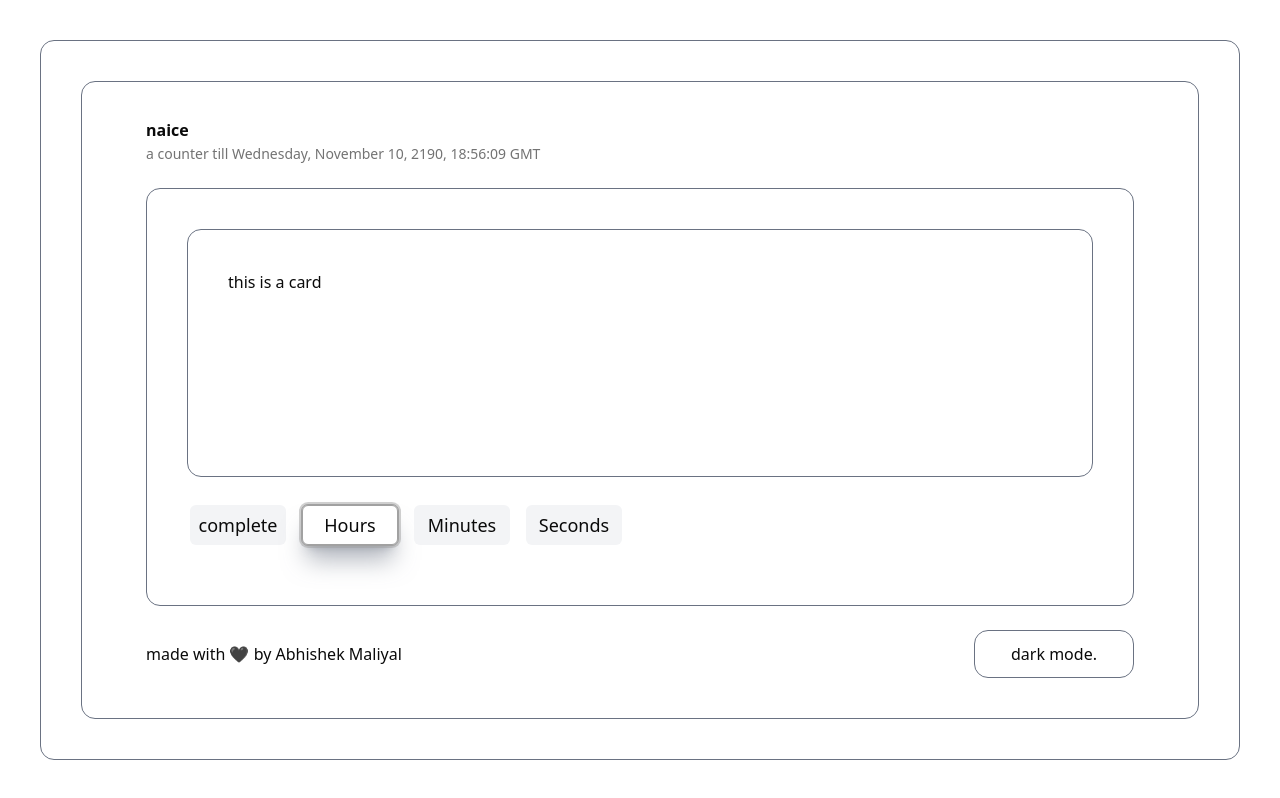
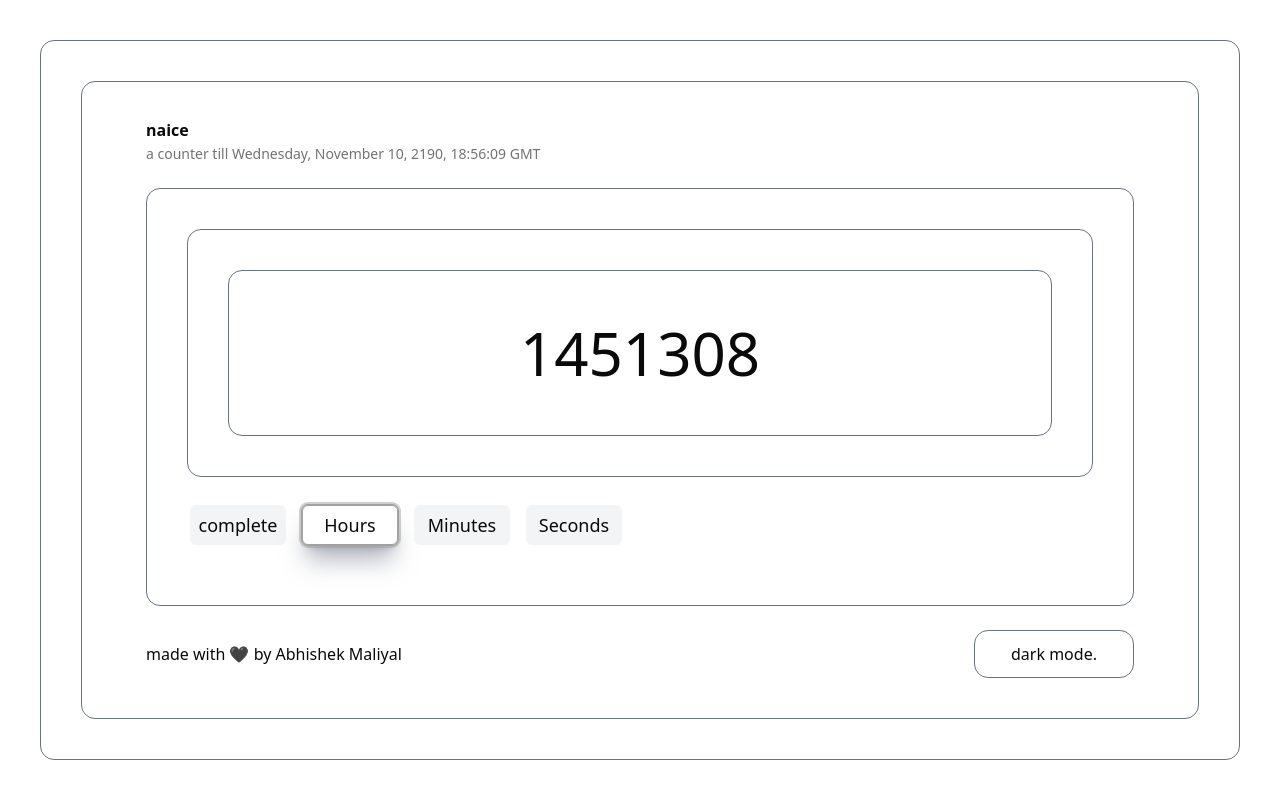
Before and after one commit to abhishekmaliyal/naice, a Next.js app: page / in a window 1280 px wide. Both pictures are taken after a click on the tab "Hours". Built offline with nearby package versions, Linux system fonts and the light colour scheme.

Commit message:
function for total hours, minutes and seconds added

```diff
--- a/app/page.js
+++ b/app/page.js
@@ -13,7 +13,15 @@ import { Tabs, TabsContent, TabsList, TabsTrigger } from "@/components/ui/tabs";
 import { ModeToggle } from "@/components/theme/darkmode";
 
 export default function CountdownPage() {
-  const [timeRemaining, setTimeRemaining] = useState({ days: 0, hours: 0, minutes: 0, seconds: 0 });
+  const [timeRemaining, setTimeRemaining] = useState({
+    days: 0,
+    hours: 0,
+    minutes: 0,
+    seconds: 0,
+    inHours: 0,
+    inMinutes: 0,
+    inSeconds: 0,
+  });
 
   useEffect(() => {
     function calculateRemainingTime() {
@@ -21,7 +29,6 @@ export default function CountdownPage() {
       const currentUTCSeconds = Math.floor(Date.now() / 1000);
 
       let remainingSeconds = futureUTCSeconds - currentUTCSeconds;
-
       if (remainingSeconds <= 0) {
         return { days: 0, hours: 0, minutes: 0, seconds: 0 };
       }
@@ -34,11 +41,18 @@ export default function CountdownPage() {
       remainingSeconds -= minutes * 60;
       const seconds = Math.floor(remainingSeconds);
 
+      const inHours = days * 24 + hours;
+      const inMinutes = inHours * 60 + minutes;
+      const inSeconds = inMinutes * 60 + seconds;
+
       return {
         days,
         hours,
         minutes,
         seconds,
+        inHours,
+        inMinutes,
+        inSeconds,
       };
     }
 
@@ -82,15 +96,31 @@ export default function CountdownPage() {
                         </Card>
                       </Card>
                     </TabsContent>
+
                     <TabsContent value="hours" className="w-full h-full">
-                      <Card className="time h-full w-full p-10">this is a card</Card>
+                      <Card className="time h-full w-full p-10 text-6xl">
+                        <div className="hours border rounded-xl border-gray-500 w-full h-full flex items-center justify-center">
+                          {timeRemaining.inHours}
+                        </div>
+                      </Card>
                     </TabsContent>
+
                     <TabsContent value="minutes" className="w-full h-full">
-                      <Card className="time h-full w-full p-10">this is a card</Card>
+                      <Card className="time h-full w-full p-10 text-6xl">
+                        <div className="minutes border rounded-xl border-gray-500 w-full h-full flex items-center justify-center">
+                          {timeRemaining.inMinutes}
+                        </div>
+                      </Card>
                     </TabsContent>
+
                     <TabsContent value="seconds" className="w-full h-full">
-                      <Card className="time h-full w-full p-10">this is a card</Card>
+                      <Card className="time h-full w-full p-10 text-6xl">
+                        <div className="seconds border rounded-xl border-gray-500 w-full h-full flex items-center justify-center">
+                          {timeRemaining.inSeconds}
+                        </div>
+                      </Card>
                     </TabsContent>
+
                     <TabsList className="gap-4 bg-transparent py-10">
                       <TabsTrigger
                         value="complete"
```
